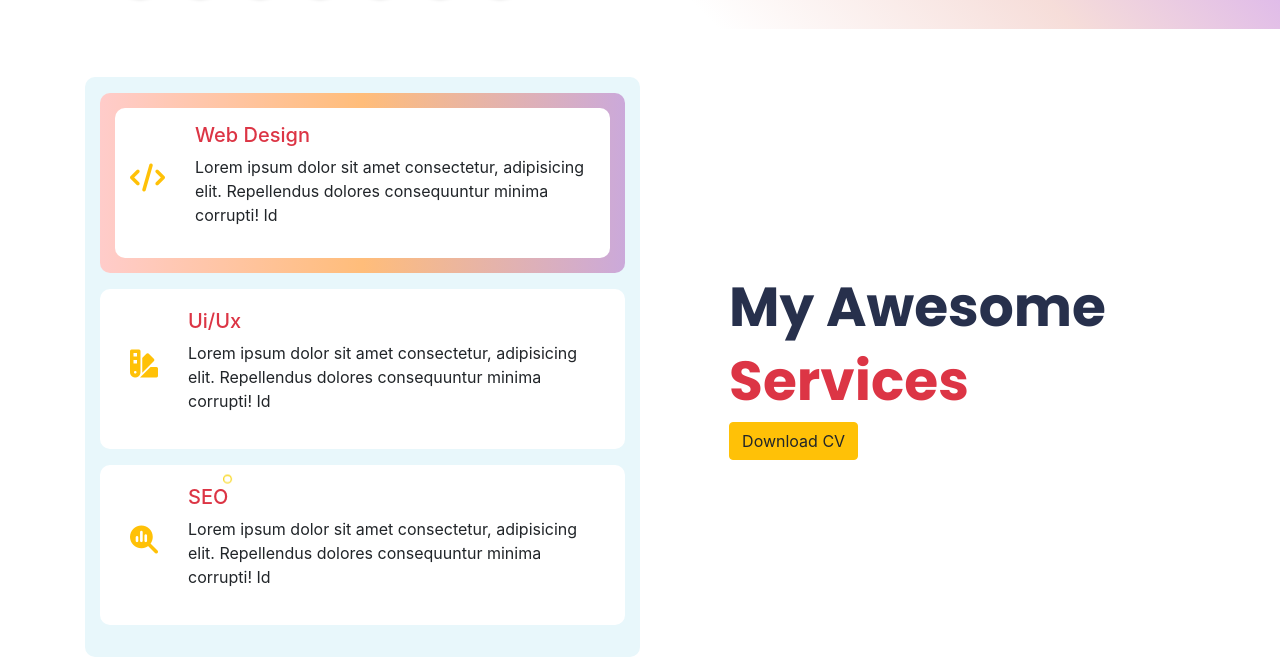
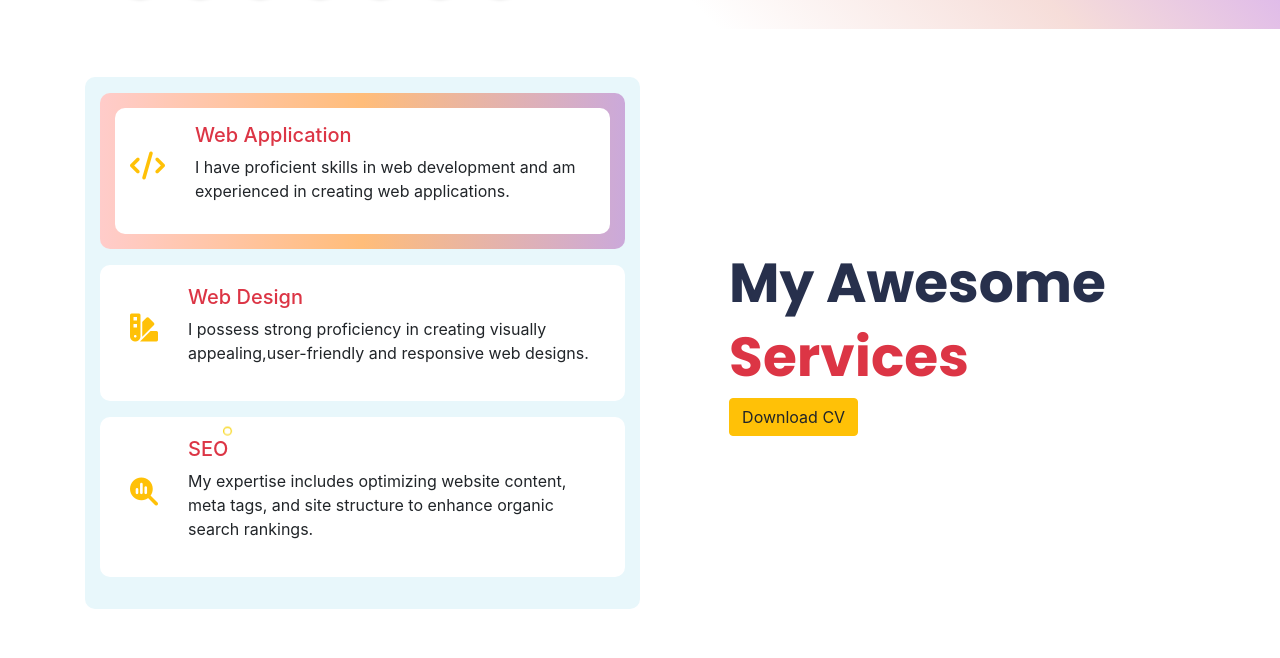
Before and after one commit to Dhivakaran-Kalanesan/Portfolio-Site, a plain HTML site: page index.html in a window 1280 px wide. Shown: the part 712-1370 px from the top of the page. Drawn offline with nearby package versions, Linux system fonts and the light colour scheme.

Commit message:
Update index.html All Service Contents

```diff
--- a/index.html
+++ b/index.html
@@ -91,10 +91,8 @@
                             <h3 class="text-center"><i class="fa-solid fa-code text-warning"></i></h3>
                         </div>
                         <div class="">
-                            <h5 class="text-danger">Web Design</h5>
-                            <p>Lorem ipsum dolor sit amet consectetur, adipisicing elit. Repellendus dolores
-                                consequuntur
-                                minima corrupti! Id</p>
+                            <h5 class="text-danger">Web Application</h5>
+                            <p>I have proficient skills in web development and am experienced in creating web applications.</p>
                         </div>
                     </div>
                 </div>
@@ -103,10 +101,9 @@
                         <h3 class="text-center"><i class="fa-solid fa-swatchbook text-warning"></i></h3>
                     </div>
                     <div class="">
-                        <h5 class="text-danger">Ui/Ux</h5>
-                        <p>Lorem ipsum dolor sit amet consectetur, adipisicing elit. Repellendus dolores
-                            consequuntur
-                            minima corrupti! Id</p>
+                        <h5 class="text-danger">Web Design</h5>
+                                               <p>I possess strong proficiency in creating visually appealing,user-friendly and responsive web designs.</p>
+
                     </div>
                 </div>
                 <div class="design d-flex flex-row my-3" data-aos="fade-up" data-aos-duration="2000">
@@ -115,9 +112,8 @@
                     </div>
                     <div class="">
                         <h5 class="text-danger">SEO</h5>
-                        <p>Lorem ipsum dolor sit amet consectetur, adipisicing elit. Repellendus dolores
-                            consequuntur
-                            minima corrupti! Id</p>
+                                              <p> My expertise includes optimizing website content, meta tags, and site structure to enhance organic search rankings. </p>
+
                     </div>
                 </div>
             </div>
@@ -352,7 +348,7 @@
 
 <footer class="footer py-5">
 
-    <h6 class="text-center text-muted">&copy 2023 Dhivakaran Kalanesan | All rights Reserved</h6>
+    <h6 class="text-center text-muted">&copy <span id="year"></span> Dhivakaran Kalanesan | All rights Reserved</h6>
 
 </footer>
 
```
